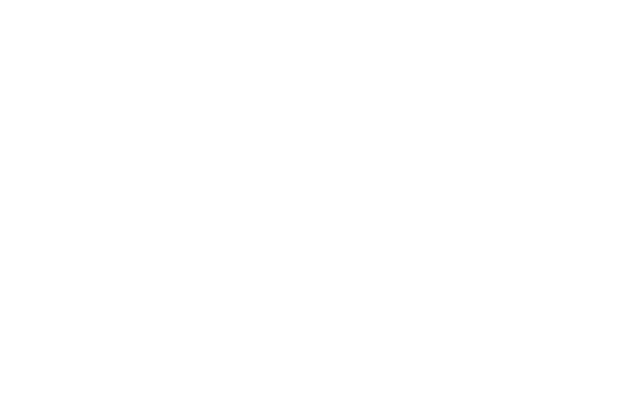
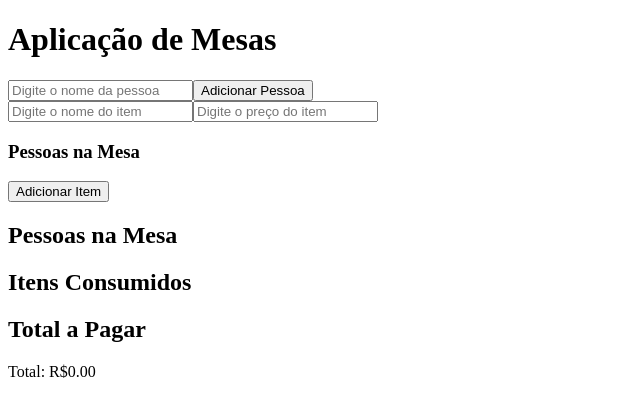
Before and after one commit to maxwell-paulo/rota-das-oficinas-test, a React (Create React App) app: page /conta in a window 1280 px wide. Before the commit this address had no page. Shown: the top 416 px of the page, without its empty margins (0-640 px from the left). Built offline with nearby package versions, Linux system fonts and the light colour scheme.

Commit message:
create and do the logical of the BillDivider Page

```diff
--- a/src/App.js
+++ b/src/App.js
@@ -3,13 +3,15 @@
 import { Home } from "./pages/Home";
 import { RomanNumbers } from "./pages/RomanNumbers"
 import { GameOfLife } from "./pages/GameOfLife"
+import { BillDivider } from "./pages/BillDivider"
 
 function App() {
   return (
     <Routes>
       <Route path="/" element={<Home />}/>
       <Route path="/numeros-romanos" element={<RomanNumbers />}/>
-      <Route path="/game-of-life" element={< GameOfLife/>}/>
+      <Route path="/jogo-da-vida" element={<GameOfLife />}/>
+      <Route path="/conta" element={<BillDivider />}/>
     </Routes>
   );
 }
--- /dev/null
+++ b/src/pages/BillDivider/index.js
@@ -0,0 +1,181 @@
+import { useState } from "react";
+
+export function BillDivider() {
+  const [people, setPeople] = useState([]);
+  const [name, setName] = useState("");
+  const [items, setItems] = useState([]);
+  const [itemName, setItemName] = useState("");
+  const [itemPrice, setItemPrice] = useState("");
+  const [itemConsumers, setItemConsumers] = useState([]);
+  const [serviceCharge, setServiceCharge] = useState({});
+
+  function handlePersonChange(event) {
+    setName(event.target.value);
+  }
+
+  function handleAddPerson(event) {
+    event.preventDefault();
+
+    if (name) {
+      setPeople([...people, name]);
+      setName("");
+    }
+  }
+
+  function handleItemNameChange(event) {
+    setItemName(event.target.value);
+  }
+
+  function handleItemPriceChange(event) {
+    setItemPrice(event.target.value);
+  }
+
+  function handlePersonSelection(person) {
+    if (itemConsumers.includes(person)) {
+      setItemConsumers(itemConsumers.filter((p) => p !== person));
+    } else {
+      setItemConsumers([...itemConsumers, person]);
+    }
+  }
+
+  function handleServiceChargeChange(person, checked) {
+    setServiceCharge((prevServiceCharge) => ({
+      ...prevServiceCharge,
+      [person]: checked,
+    }));
+  }
+
+  function handleAddItem(event) {
+    event.preventDefault();
+
+    if (itemName && itemPrice && itemConsumers.length > 0) {
+      const newItem = {
+        name: itemName,
+        price: Number(itemPrice),
+        consumers: [...itemConsumers],
+      };
+
+      setItems([...items, newItem]);
+      setItemName("");
+      setItemPrice("");
+      setItemConsumers([]);
+    }
+  }
+
+  function calculateTotalPrice() {
+    let totalPrice = 0;
+
+    items.forEach((item) => {
+      const pricePerConsumer = item.price / item.consumers.length;
+      item.consumers.forEach((consumer) => {
+        const personIndex = people.indexOf(consumer);
+        if (personIndex !== -1) {
+          const personPrice = serviceCharge[consumer]
+            ? pricePerConsumer * 1.1
+            : pricePerConsumer;
+          totalPrice += personPrice;
+        }
+      });
+    });
+
+    return totalPrice.toFixed(2);
+  }
+
+  function calculatePersonPrice(person) {
+    let personPrice = 0;
+
+    items.forEach((item) => {
+      const pricePerConsumer = item.price / item.consumers.length;
+      if (item.consumers.includes(person)) {
+        personPrice += serviceCharge[person]
+          ? pricePerConsumer * 1.1
+          : pricePerConsumer;
+      }
+    });
+
+    return personPrice.toFixed(2);
+  }
+
+  return (
+    <div>
+      <h1>Aplicação de Mesas</h1>
+      <div>
+        <input
+          type="text"
+          value={name}
+          onChange={handlePersonChange}
+          placeholder="Digite o nome da pessoa"
+        />
+        <button onClick={handleAddPerson}>Adicionar Pessoa</button>
+      </div>
+      <div>
+        <input
+          type="text"
+          value={itemName}
+          onChange={handleItemNameChange}
+          placeholder="Digite o nome do item"
+        />
+        <input
+          type="number"
+          value={itemPrice}
+          onChange={handleItemPriceChange}
+          placeholder="Digite o preço do item"
+        />
+        <div>
+          <h3>Pessoas na Mesa</h3>
+          {people.map((person, index) => (
+            <div key={index}>
+              <label>
+                <input
+                  type="checkbox"
+                  checked={itemConsumers.includes(person)}
+                  onChange={() => handlePersonSelection(person)}
+                />
+                {person}
+              </label>
+              <label>
+                Taxa de Serviço:
+                <input
+                  type="checkbox"
+                  checked={serviceCharge[person] || false}
+                  onChange={(e) =>
+                    handleServiceChargeChange(person, e.target.checked)
+                  }
+                />
+              </label>
+            </div>
+          ))}
+        </div>
+        <button onClick={handleAddItem}>Adicionar Item</button>
+      </div>
+      <div>
+        <h2>Pessoas na Mesa</h2>
+        {people.map((person, index) => (
+          <p key={index}>{person}</p>
+        ))}
+      </div>
+      <div>
+        <h2>Itens Consumidos</h2>
+        {items.map((item, index) => (
+          <div key={index}>
+            <p>
+              {item.name} - Preço: R${item.price}
+            </p>
+            <p>
+              Consumido por: {item.consumers.join(", ")}
+            </p>
+          </div>
+        ))}
+      </div>
+      <div>
+        <h2>Total a Pagar</h2>
+        <p>Total: R${calculateTotalPrice()}</p>
+        {people.map((person, index) => (
+          <p key={index}>
+            {person}: R${calculatePersonPrice(person)}
+          </p>
+        ))}
+      </div>
+    </div>
+  );
+}
```
